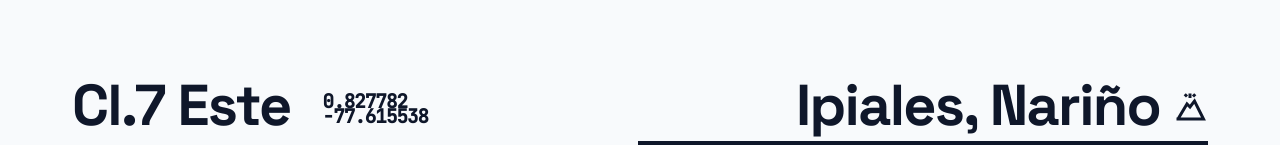
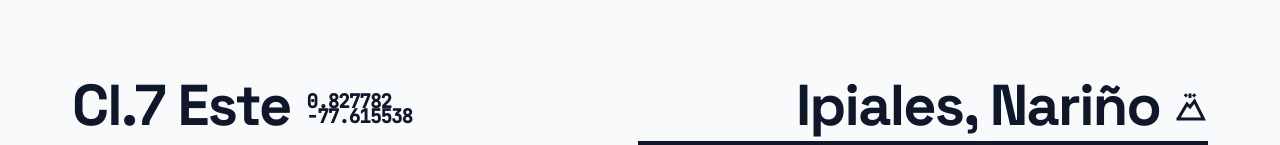
Before and after one commit to buildroot-tech/front-buildroot, a Next.js app: page / in a window 1280 px wide. Shown: the part 4991-5136 px from the top of the page. Built offline with nearby package versions, Linux system fonts and the light colour scheme.

Commit message:
style(footer): reduce gap between address and coordinates for a tighter cluster

```diff
--- a/components/layout/Footer.tsx
+++ b/components/layout/Footer.tsx
@@ -168,7 +168,7 @@ export function Footer(): React.ReactElement {
 
               {/* Row 1: Location */}
               <div className="flex flex-col xl:flex-row items-end justify-between px-2 py-1 gap-4 xl:gap-0">
-                <div className="flex flex-col md:flex-row items-end gap-4 md:gap-8 w-full xl:w-auto">
+                <div className="flex flex-col md:flex-row items-end gap-2 md:gap-4 w-full xl:w-auto">
                   <span className="headline text-[var(--text-primary)] text-[clamp(2.5rem,4.5vw,6rem)] capitalize leading-[0.85] tracking-tighter whitespace-nowrap translate-y-1 md:translate-y-2">
                     {contactInfo.address}
                   </span>
```
